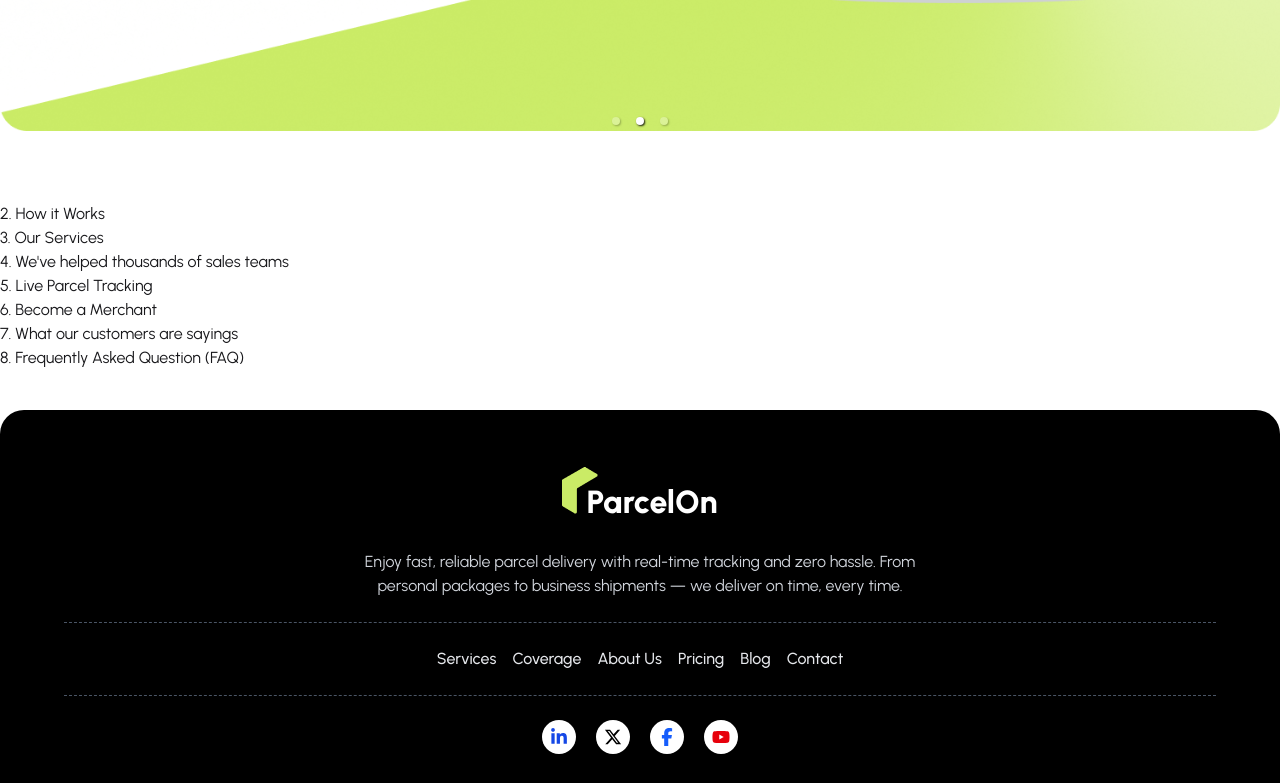
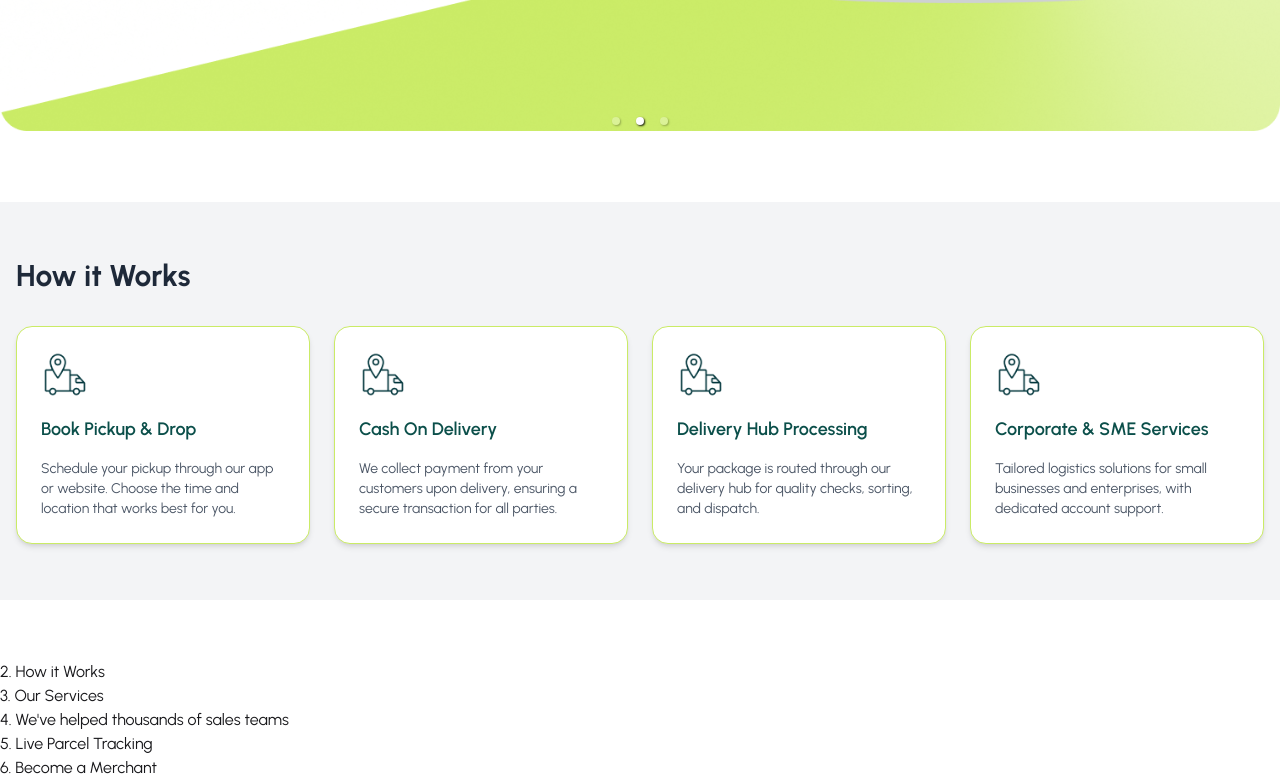
Before and after one commit to HabiburRahmanZihad/ParcelOn, a React (Vite) app: page / in a window 1280 px wide. Shown: the part 516-1299 px from the top of the page. Built offline with nearby package versions, Linux system fonts and the light colour scheme; no server answers.

Commit message:
added the How it Works Section

```diff
--- a/src/Pages/Home/Home.jsx
+++ b/src/Pages/Home/Home.jsx
@@ -1,9 +1,11 @@
 import Banner from "./Banner/Banner";
+import HowItWorks from "./HowItWorks/HowItWorks";
 
 const Home = () => {
     return (
         <div className="space-y-15">
-        <Banner></Banner>
+            <Banner></Banner>
+            <HowItWorks></HowItWorks>
 
             <ul>
                 <li>2. How it Works</li>
--- /dev/null
+++ b/src/Pages/Home/HowItWorks/HowItWorks.jsx
@@ -0,0 +1,44 @@
+import BookingIcon from '../../../assets/bookingIcon.png';
+
+const steps = [
+    {
+        title: 'Book Pickup & Drop',
+        description: 'Schedule your pickup through our app or website. Choose the time and location that works best for you.',
+    },
+    {
+        title: 'Cash On Delivery',
+        description: 'We collect payment from your customers upon delivery, ensuring a secure transaction for all parties.',
+    },
+    {
+        title: 'Delivery Hub Processing',
+        description: 'Your package is routed through our delivery hub for quality checks, sorting, and dispatch.',
+    },
+    {
+        title: 'Corporate & SME Services',
+        description: 'Tailored logistics solutions for small businesses and enterprises, with dedicated account support.',
+    },
+];
+
+const HowItWorks = () => {
+    return (
+        <section className="bg-gray-100 py-14 px-4">
+            <div className="max-w-7xl mx-auto">
+                <h2 className="text-2xl md:text-3xl font-bold text-gray-800 mb-8">How it Works</h2>
+                <div className="grid grid-cols-1 sm:grid-cols-2 lg:grid-cols-4 gap-6">
+                    {steps.map((step, index) => (
+                        <div
+                            key={index}
+                            className="bg-white rounded-2xl p-6 border border-[#CAEB66] hover:bg-[#CAEB66] space-y-4 shadow-md hover:shadow-xl transition"
+                        >
+                            <img src={BookingIcon} alt={`${step.title} icon`} className="h-12 w-12 object-contain" />
+                            <h3 className="text-lg font-semibold text-teal-900">{step.title}</h3>
+                            <p className="text-sm text-gray-600">{step.description}</p>
+                        </div>
+                    ))}
+                </div>
+            </div>
+        </section>
+    );
+};
+
+export default HowItWorks;
```
